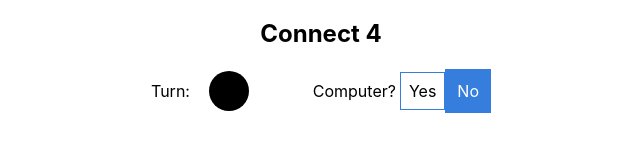
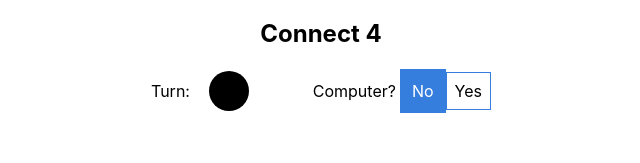
Before and after one commit to rubinj30/connect4, a React (Create React App) app in the folder react-rails/client/: page / in a window 1280 px wide. Shown: the top 163 px of the page, without its empty margins (319-959 px from the left). Built offline with nearby package versions, Linux system fonts and the light colour scheme; no server answers.

Commit message:
isCompOn indicators updated

```diff
--- a/react-rails/client/src/components/molecules/num-players.component.tsx
+++ b/react-rails/client/src/components/molecules/num-players.component.tsx
@@ -13,14 +13,14 @@ export const NumPlayers = ({ isCompOn, changeNumPlayers }: Props) => (
                 isCompOn ? '' : 'bg-blue white bw2'
             }`}
         >
-            Yes
+            No
         </span>
         <span
             className={`pa2 ba b--blue option ${
                 isCompOn ? 'bg-blue white bw2' : ''
             }`}
         >
-            No
+            Yes
         </span>
     </div>
 );
--- a/react-rails/client/src/components/molecules/players.component.tsx
+++ b/react-rails/client/src/components/molecules/players.component.tsx
@@ -57,9 +57,9 @@ export class NewPlayer extends Component<Props, State> {
                         <div
                             className={`name bg-red ma2 pa2 white ${
                                 currentTurn === 'R' ? 'border' : ''
-                            }`}
+                            } ${isCompOn ? 'b f5' : ''}`}
                         >
-                            {isCompOn ? 'player 2' : 'COMPUTER'}
+                            {isCompOn ? 'COMPUTER' : 'player 2'}
                         </div>
                     </div>
                     {/* <select
--- a/react-rails/client/src/components/organisms/game.component.tsx
+++ b/react-rails/client/src/components/organisms/game.component.tsx
@@ -29,7 +29,7 @@ type State = {
 };
 export class Game extends Component<{}, State> {
     state: State = {
-        isCompOn: true,
+        isCompOn: false,
         compTurn: 'off',
         currentTurn: 'B',
         win: false,
```
Also changed, not shown: 1 other file (tests, documents, lock files or other folders).
